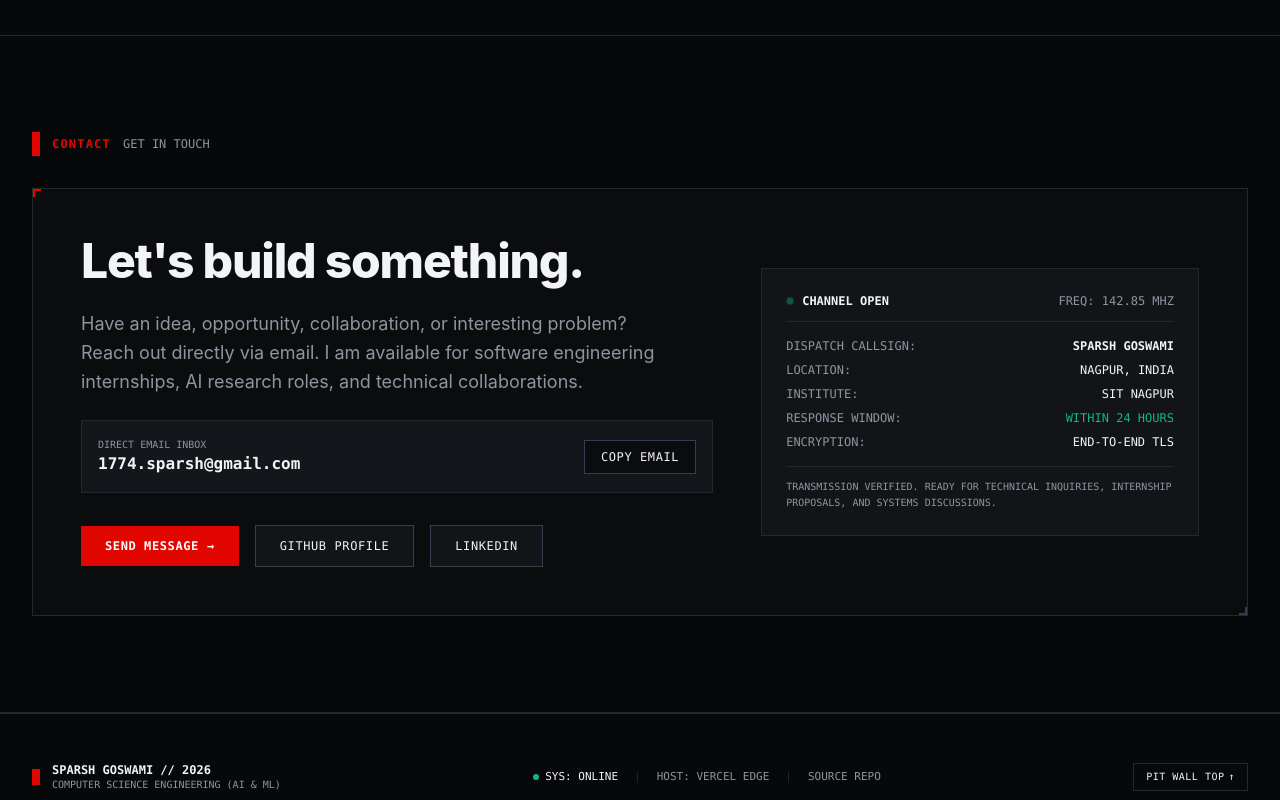
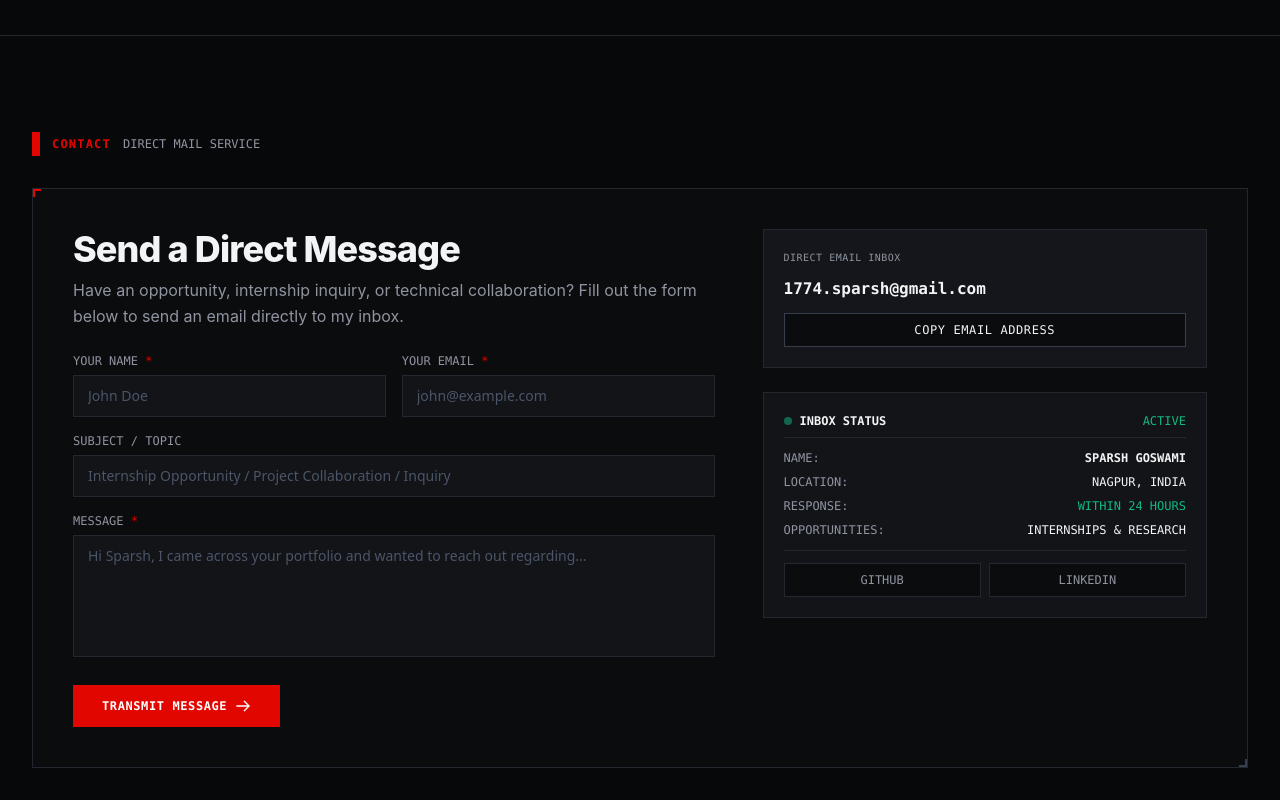
Before and after one commit to Sparsh566/personal-portfolio, a Next.js app: page / in a window 1280 px wide. Shown: the part 9780-10580 px from the top of the page. Built offline with nearby package versions, Linux system fonts and the light colour scheme.

Commit message:
Implement interactive direct mail service with contact form and API endpoint

```diff
--- /dev/null
+++ b/src/app/api/contact/route.ts
@@ -0,0 +1,36 @@
+import { NextResponse } from "next/server";
+
+export async function POST(request: Request) {
+  try {
+    const body = await request.json();
+    const { name, email, subject, message } = body;
+
+    if (!name || !email || !message) {
+      return NextResponse.json(
+        { error: "Name, email, and message are required fields." },
+        { status: 400 }
+      );
+    }
+
+    // Server-side logging for the inquiry
+    console.log("New Portfolio Contact Submission:", {
+      name,
+      email,
+      subject: subject || "Portfolio Inquiry",
+      message,
+      timestamp: new Date().toISOString(),
+    });
+
+    // If an external service API key is present in environment, it can be forwarded here
+    return NextResponse.json({
+      success: true,
+      message: "Message received successfully.",
+    });
+  } catch (error) {
+    console.error("Contact API Error:", error);
+    return NextResponse.json(
+      { error: "Failed to process message." },
+      { status: 500 }
+    );
+  }
+}
--- a/src/components/radio/RadioContactSection.tsx
+++ b/src/components/radio/RadioContactSection.tsx
@@ -1,16 +1,69 @@
 "use client";
 
-import { useState } from "react";
+import { useState, FormEvent } from "react";
 import { siteConfig } from "@/data/site";
-import { externalLinks } from "@/data/links";
 
 export function RadioContactSection() {
-  const [copied, setCopied] = useState(false);
+  const [copiedEmail, setCopiedEmail] = useState(false);
+  const [formData, setFormData] = useState({
+    name: "",
+    email: "",
+    subject: "",
+    message: "",
+  });
+  const [isSubmitting, setIsSubmitting] = useState(false);
+  const [isSubmitted, setIsSubmitted] = useState(false);
+  const [copiedMessage, setCopiedMessage] = useState(false);
 
   const handleCopyEmail = () => {
     navigator.clipboard.writeText(siteConfig.email);
-    setCopied(true);
-    setTimeout(() => setCopied(false), 2500);
+    setCopiedEmail(true);
+    setTimeout(() => setCopiedEmail(false), 2500);
+  };
+
+  const handleCopyMessageDraft = () => {
+    const draftText = `From: ${formData.name} (${formData.email})\nSubject: ${formData.subject || "Portfolio Inquiry"}\n\n${formData.message}`;
+    navigator.clipboard.writeText(draftText);
+    setCopiedMessage(true);
+    setTimeout(() => setCopiedMessage(false), 2500);
+  };
+
+  const handleSubmit = async (e: FormEvent) => {
+    e.preventDefault();
+    if (!formData.name || !formData.email || !formData.message) return;
+
+    setIsSubmitting(true);
+
+    try {
+      // 1. Post to internal Next.js API endpoint
+      await fetch("/api/contact", {
+        method: "POST",
+        headers: { "Content-Type": "application/json" },
+        body: JSON.stringify(formData),
+      });
+
+      // 2. Prepare mailto URL with formatted body
+      const mailtoSubject = encodeURIComponent(
+        formData.subject ? `[Portfolio] ${formData.subject}` : `[Portfolio Inquiry] From ${formData.name}`
+      );
+      const mailtoBody = encodeURIComponent(
+        `Hi Sparsh,\n\n${formData.message}\n\n---\nBest regards,\n${formData.name}\nEmail: ${formData.email}`
+      );
+      const mailtoUrl = `mailto:${siteConfig.email}?subject=${mailtoSubject}&body=${mailtoBody}`;
+
+      // Open user's email client
+      window.location.href = mailtoUrl;
+
+      setIsSubmitted(true);
+    } catch (err) {
+      console.error("Submission error:", err);
+      // Fallback direct mailto trigger
+      const fallbackUrl = `mailto:${siteConfig.email}?subject=Portfolio Inquiry from ${encodeURIComponent(formData.name)}&body=${encodeURIComponent(formData.message)}`;
+      window.location.href = fallbackUrl;
+      setIsSubmitted(true);
+    } finally {
+      setIsSubmitting(false);
+    }
   };
 
   return (
@@ -26,86 +79,176 @@ export function RadioContactSection() {
             CONTACT
           </span>
           <span className="font-mono text-xs text-[#8f94a0] uppercase">
-            GET IN TOUCH
+            DIRECT MAIL SERVICE
           </span>
         </div>
 
-        <div className="border border-[#232730] bg-[#0b0c0e] p-8 sm:p-12 telemetry-bracket">
-          <div className="grid grid-cols-1 lg:grid-cols-12 gap-12 items-center">
-            {/* Left Content */}
+        <div className="border border-[#232730] bg-[#0b0c0e] p-6 sm:p-10 telemetry-bracket">
+          <div className="grid grid-cols-1 lg:grid-cols-12 gap-10 lg:gap-12 items-start">
+            {/* Left Column: Direct Message Form */}
             <div className="lg:col-span-7 space-y-6">
-              <h2 className="text-3xl sm:text-5xl font-extrabold text-[#f3f4f6] tracking-tight">
-                Let&apos;s build something.
+              <div>
+                <h2 className="text-3xl sm:text-4xl font-extrabold text-[#f3f4f6] tracking-tight">
+                  Send a Direct Message
                 </h2>
-              <p className="text-base sm:text-lg text-[#8f94a0] leading-relaxed max-w-xl">
-                Have an idea, opportunity, collaboration, or interesting problem?
-                Reach out directly via email. I am available for software engineering
-                internships, AI research roles, and technical collaborations.
+                <p className="text-sm sm:text-base text-[#8f94a0] leading-relaxed mt-2">
+                  Have an opportunity, internship inquiry, or technical collaboration?
+                  Fill out the form below to send an email directly to my inbox.
                 </p>
+              </div>
 
-              {/* Direct Frequency / Email Bar */}
-              <div className="p-4 bg-[#14161b] border border-[#232730] flex flex-col sm:flex-row sm:items-center justify-between gap-4 font-mono">
+              {isSubmitted ? (
+                <div className="p-6 bg-[#14161b] border border-[#10b981] space-y-4">
+                  <div className="flex items-center space-x-2 text-[#10b981] font-mono text-xs font-bold">
+                    <span className="w-2 h-2 rounded-full bg-[#10b981]" />
+                    <span>STATUS: EMAIL CLIENT OPENED & READY TO TRANSMIT</span>
+                  </div>
+                  <p className="text-sm text-[#f3f4f6]">
+                    Your message has been prepared for <span className="text-[#10b981] font-mono">{siteConfig.email}</span>. If your mail client didn&apos;t open automatically, you can copy the formatted draft below.
+                  </p>
+                  <div className="flex flex-wrap gap-3 pt-2">
+                    <button
+                      type="button"
+                      onClick={handleCopyMessageDraft}
+                      className="px-4 py-2 border border-[#373e4d] hover:border-[#e10600] text-xs font-mono text-[#f3f4f6] uppercase tracking-wider bg-[#0b0c0e] transition-colors"
+                    >
+                      {copiedMessage ? "DRAFT COPIED" : "COPY MESSAGE DRAFT"}
+                    </button>
+                    <button
+                      type="button"
+                      onClick={() => setIsSubmitted(false)}
+                      className="px-4 py-2 border border-[#373e4d] hover:border-[#8f94a0] text-xs font-mono text-[#8f94a0] hover:text-white uppercase tracking-wider bg-[#0b0c0e] transition-colors"
+                    >
+                      WRITE ANOTHER MESSAGE
+                    </button>
+                  </div>
+                </div>
+              ) : (
+                <form onSubmit={handleSubmit} className="space-y-4 font-mono text-xs">
+                  <div className="grid grid-cols-1 sm:grid-cols-2 gap-4">
+                    {/* Name Input */}
                     <div>
-                  <span className="text-[10px] text-[#8f94a0] uppercase block">
+                      <label htmlFor="contact-name" className="text-[#8f94a0] uppercase block mb-1.5">
+                        YOUR NAME <span className="text-[#e10600]">*</span>
+                      </label>
+                      <input
+                        id="contact-name"
+                        type="text"
+                        required
+                        value={formData.name}
+                        onChange={(e) => setFormData({ ...formData, name: e.target.value })}
+                        placeholder="John Doe"
+                        className="w-full px-3.5 py-2.5 bg-[#121418] border border-[#232730] text-[#f3f4f6] placeholder-[#4a5568] focus:border-[#e10600] focus:outline-none transition-colors font-sans text-sm"
+                      />
+                    </div>
+
+                    {/* Email Input */}
+                    <div>
+                      <label htmlFor="contact-email" className="text-[#8f94a0] uppercase block mb-1.5">
+                        YOUR EMAIL <span className="text-[#e10600]">*</span>
+                      </label>
+                      <input
+                        id="contact-email"
+                        type="email"
+                        required
+                        value={formData.email}
+                        onChange={(e) => setFormData({ ...formData, email: e.target.value })}
+                        placeholder="john@example.com"
+                        className="w-full px-3.5 py-2.5 bg-[#121418] border border-[#232730] text-[#f3f4f6] placeholder-[#4a5568] focus:border-[#e10600] focus:outline-none transition-colors font-sans text-sm"
+                      />
+                    </div>
+                  </div>
+
+                  {/* Subject Input */}
+                  <div>
+                    <label htmlFor="contact-subject" className="text-[#8f94a0] uppercase block mb-1.5">
+                      SUBJECT / TOPIC
+                    </label>
+                    <input
+                      id="contact-subject"
+                      type="text"
+                      value={formData.subject}
+                      onChange={(e) => setFormData({ ...formData, subject: e.target.value })}
+                      placeholder="Internship Opportunity / Project Collaboration / Inquiry"
+                      className="w-full px-3.5 py-2.5 bg-[#121418] border border-[#232730] text-[#f3f4f6] placeholder-[#4a5568] focus:border-[#e10600] focus:outline-none transition-colors font-sans text-sm"
+                    />
+                  </div>
+
+                  {/* Message Textarea */}
+                  <div>
+                    <label htmlFor="contact-message" className="text-[#8f94a0] uppercase block mb-1.5">
+                      MESSAGE <span className="text-[#e10600]">*</span>
+                    </label>
+                    <textarea
+                      id="contact-message"
+                      required
+                      rows={5}
+                      value={formData.message}
+                      onChange={(e) => setFormData({ ...formData, message: e.target.value })}
+                      placeholder="Hi Sparsh, I came across your portfolio and wanted to reach out regarding..."
+                      className="w-full px-3.5 py-2.5 bg-[#121418] border border-[#232730] text-[#f3f4f6] placeholder-[#4a5568] focus:border-[#e10600] focus:outline-none transition-colors font-sans text-sm resize-none"
+                    />
+                  </div>
+
+                  {/* Submit Button */}
+                  <div className="pt-2">
+                    <button
+                      type="submit"
+                      disabled={isSubmitting}
+                      className="px-7 py-3 bg-[#e10600] hover:bg-[#b80500] disabled:bg-[#551010] text-white font-mono text-xs uppercase tracking-wider font-bold transition-colors inline-flex items-center space-x-2 border border-[#e10600]"
+                    >
+                      <span>{isSubmitting ? "PREPARING DISPATCH..." : "TRANSMIT MESSAGE"}</span>
+                      <svg
+                        className="w-4 h-4"
+                        fill="none"
+                        viewBox="0 0 24 24"
+                        stroke="currentColor"
+                      >
+                        <path
+                          strokeLinecap="square"
+                          strokeLinejoin="miter"
+                          strokeWidth={2}
+                          d="M14 5l7 7m0 0l-7 7m7-7H3"
+                        />
+                      </svg>
+                    </button>
+                  </div>
+                </form>
+              )}
+            </div>
+
+            {/* Right Column: Direct Contact Info & Verification Badge */}
+            <div className="lg:col-span-5 space-y-6">
+              {/* Direct Email Quick Box */}
+              <div className="p-5 bg-[#14161b] border border-[#232730] space-y-3 font-mono">
+                <span className="text-[10px] text-[#8f94a0] uppercase block tracking-wider">
                   DIRECT EMAIL INBOX
                 </span>
-                  <span className="text-base font-bold text-[#f3f4f6]">
+                <div className="text-base font-bold text-[#f3f4f6] break-all">
                   {siteConfig.email}
-                  </span>
                 </div>
-
                 <button
                   type="button"
                   onClick={handleCopyEmail}
-                  className="px-4 py-2 border border-[#373e4d] hover:border-[#e10600] text-xs text-[#f3f4f6] uppercase tracking-wider transition-colors bg-[#0b0c0e]"
+                  className="w-full py-2 border border-[#373e4d] hover:border-[#e10600] text-xs text-[#f3f4f6] uppercase tracking-wider transition-colors bg-[#0b0c0e]"
                 >
-                  {copied ? "COPIED TO CLIPBOARD" : "COPY EMAIL"}
+                  {copiedEmail ? "COPIED TO CLIPBOARD" : "COPY EMAIL ADDRESS"}
                 </button>
               </div>
 
-              {/* Action Buttons */}
-              <div className="flex flex-wrap items-center gap-4 pt-2">
-                <a
-                  href={externalLinks.email}
-                  className="px-6 py-3 bg-[#e10600] hover:bg-[#b80500] text-white font-mono text-xs uppercase tracking-wider font-bold transition-colors inline-flex items-center space-x-2"
-                >
-                  <span>SEND MESSAGE</span>
-                  <span aria-hidden="true">&rarr;</span>
-                </a>
-
-                <a
-                  href={siteConfig.github}
-                  target="_blank"
-                  rel="noopener noreferrer"
-                  className="px-6 py-3 border border-[#373e4d] hover:border-[#e10600] text-[#f3f4f6] font-mono text-xs uppercase tracking-wider transition-colors bg-[#121418]"
-                >
-                  GITHUB PROFILE
-                </a>
-
-                <a
-                  href={siteConfig.linkedin}
-                  target="_blank"
-                  rel="noopener noreferrer"
-                  className="px-6 py-3 border border-[#373e4d] hover:border-[#e10600] text-[#f3f4f6] font-mono text-xs uppercase tracking-wider transition-colors bg-[#121418]"
-                >
-                  LINKEDIN
-                </a>
+              {/* Status / Communication Specs */}
+              <div className="p-5 bg-[#121418] border border-[#232730] font-mono text-xs space-y-3">
+                <div className="flex items-center justify-between border-b border-[#232730] pb-2 text-[#8f94a0]">
+                  <div className="flex items-center space-x-2">
+                    <span className="w-2 h-2 rounded-full bg-[#10b981] animate-pulse" />
+                    <span className="text-[#f3f4f6] font-semibold">INBOX STATUS</span>
                   </div>
-            </div>
-
-            {/* Right Telemetry Transmission Box */}
-            <div className="lg:col-span-5 bg-[#121418] border border-[#232730] p-6 font-mono text-xs space-y-4">
-              <div className="flex items-center justify-between border-b border-[#232730] pb-3 text-[#8f94a0]">
-                <div className="flex items-center space-x-2">
-                  <span className="w-2 h-2 rounded-full bg-[#10b981] animate-f1-pulse" />
-                  <span className="text-[#f3f4f6] font-semibold">CHANNEL OPEN</span>
-                </div>
-                <span>FREQ: 142.85 MHZ</span>
+                  <span className="text-[#10b981]">ACTIVE</span>
                 </div>
 
                 <div className="space-y-2 text-[#8f94a0]">
                   <div className="flex justify-between">
-                  <span>DISPATCH CALLSIGN:</span>
+                    <span>NAME:</span>
                     <span className="text-[#f3f4f6] font-bold">SPARSH GOSWAMI</span>
                   </div>
                   <div className="flex justify-between">
@@ -113,21 +256,33 @@ export function RadioContactSection() {
                     <span className="text-[#f3f4f6]">NAGPUR, INDIA</span>
                   </div>
                   <div className="flex justify-between">
-                  <span>INSTITUTE:</span>
-                  <span className="text-[#f3f4f6]">SIT NAGPUR</span>
-                </div>
-                <div className="flex justify-between">
-                  <span>RESPONSE WINDOW:</span>
+                    <span>RESPONSE:</span>
                     <span className="text-[#10b981]">WITHIN 24 HOURS</span>
                   </div>
                   <div className="flex justify-between">
-                  <span>ENCRYPTION:</span>
-                  <span className="text-[#f3f4f6]">END-TO-END TLS</span>
+                    <span>OPPORTUNITIES:</span>
+                    <span className="text-[#f3f4f6]">INTERNSHIPS & RESEARCH</span>
                   </div>
                 </div>
 
-              <div className="pt-3 border-t border-[#232730] text-[10px] text-[#8f94a0] leading-relaxed">
-                TRANSMISSION VERIFIED. READY FOR TECHNICAL INQUIRIES, INTERNSHIP PROPOSALS, AND SYSTEMS DISCUSSIONS.
+                <div className="pt-3 border-t border-[#232730] flex flex-wrap gap-2">
+                  <a
+                    href={siteConfig.github}
+                    target="_blank"
+                    rel="noopener noreferrer"
+                    className="flex-1 text-center py-2 border border-[#232730] hover:border-[#8f94a0] text-[#8f94a0] hover:text-white transition-colors bg-[#0b0c0e]"
+                  >
+                    GITHUB
+                  </a>
+                  <a
+                    href={siteConfig.linkedin}
+                    target="_blank"
+                    rel="noopener noreferrer"
+                    className="flex-1 text-center py-2 border border-[#232730] hover:border-[#8f94a0] text-[#8f94a0] hover:text-white transition-colors bg-[#0b0c0e]"
+                  >
+                    LINKEDIN
+                  </a>
+                </div>
               </div>
             </div>
           </div>
```
Lines whose indentation alone changed are shown as unchanged.
